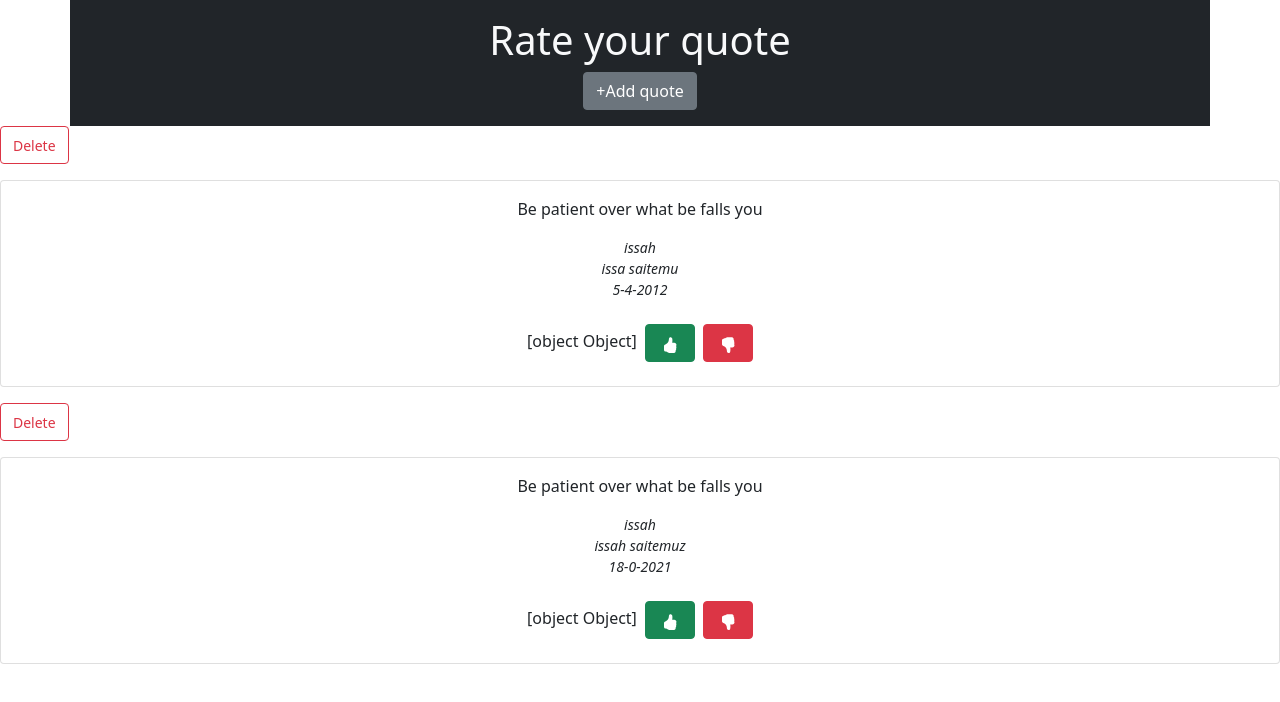
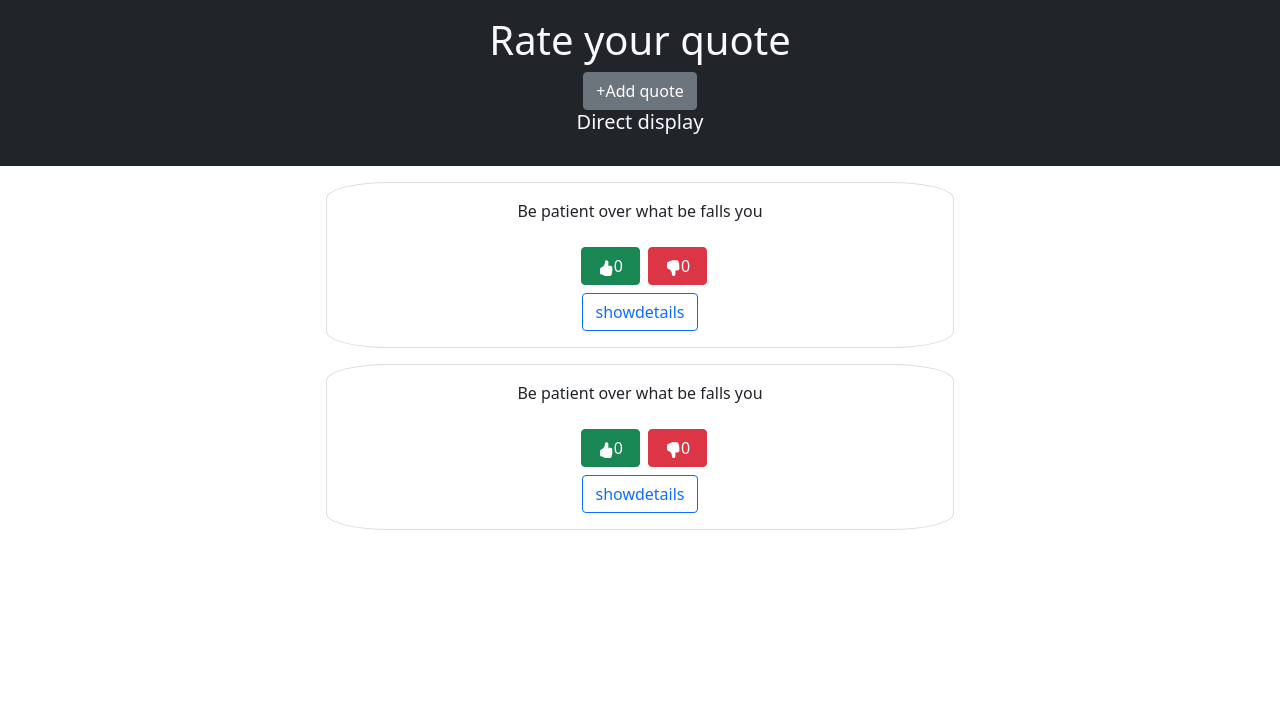
Before and after one commit to lelemoyog/core-IPs-1, an Angular app: page / in a window 1280 px wide. Shown: the top 702 px of the page. Built offline with nearby package versions, Linux system fonts and the light colour scheme.

Commit message:
added upvote and downvote counter

```diff
--- a/src/app/filterdate.pipe.ts
+++ b/src/app/filterdate.pipe.ts
@@ -5,14 +5,24 @@ import { Pipe, PipeTransform } from '@angular/core';
 })
 export class FilterdatePipe implements PipeTransform {
 
-  transform(value: any): any {
-    let fullyear = value.getFullYear();
-    let month = value.getMonth();
-    let day = value.getDate()
+ transform(value: any): any {
+    let today:Date = new Date(); //get current date and time
+    let todayWithNoTime:any = new Date(today.getFullYear(), today.getMonth(), today.getDate())
+    var dateDifference = Math.abs(value - todayWithNoTime) //returns value in miliseconds
+    const secondsInDay = 86400; //60 seconds * 60 minutes in an hour * 24 hours in a day
+    var dateDifferenceSeconds = dateDifference*0.001; //converts miliseconds to seconds
+    var dateCounter = dateDifferenceSeconds/secondsInDay;
+    var calc = "days"
+    var calc2 =" years"
+    var calc3 =" Hours"
 
-
-    let readablef = day + '-'+ month + '-' + fullyear
-    return readablef;
+    if (dateCounter >= 1000 ){
+      return Math.round(dateCounter/365) + calc2;
+    }else if(dateCounter < 1){
+        return Math.round(dateCounter*(24/86400)) + calc3;
+    } else{
+      return (dateCounter + calc);
+    }
   }
 
 }
--- a/src/app/quote-form/quote-form.component.html
+++ b/src/app/quote-form/quote-form.component.html
@@ -2,22 +2,22 @@
 <form (ngSubmit)="collectinfo()" #quoteForm='ngForm' id="quoteform" [hidden]="isdisplay" >
     <div class="form-group">
       <label for="">Qoute</label>
-      <textarea class="form-control" [(ngModel)]='newQuote.postedquote' name="postedquote" id="" rows="3"></textarea>
+      <textarea class="form-control" [(ngModel)]='newQuote.postedquote' [(ngModel)]='postedquote' name="postedquote" id="" rows="3"></textarea>
     </div>
     <div class="form-group">
       <label for="">Author</label>
-      <input type="text" class="form-control" [(ngModel)]='newQuote.author' name="author" id="" aria-describedby="helpId" placeholder="">
+      <input type="text" class="form-control" [(ngModel)]='newQuote.author' [(ngModel)]='author' name="author" id="" aria-describedby="helpId" placeholder="">
     </div>
      <div class="form-group">
       <label for="">what is your name?</label>
-      <input type="text" class="form-control" [(ngModel)]='newQuote.name' name="name" id="" aria-describedby="helpId" placeholder="">
+      <input type="text" class="form-control" [(ngModel)]='newQuote.name ' [(ngModel)]='name'  name="name" id="" aria-describedby="helpId" placeholder="">
     </div>
 
-    <button type="submit" class="btn btn-secondary"><small>+Add</small></button>
+    <button type="submit" class="btn btn-secondary m-2"><small>+Add</small></button>
 </form>
-<!-- <div>
-  <h5>display</h5>
+<div>
+  <h5>Direct display</h5>
   <p>{{postedquote}}</p>
   <p>{{author}}</p>
   <P>{{name}}</P>
-</div> -->
+</div>
--- a/src/app/quote-form/quote-form.component.ts
+++ b/src/app/quote-form/quote-form.component.ts
@@ -7,7 +7,7 @@ import {Quote} from '../quote';
   styleUrls: ['./quote-form.component.css']
 })
 export class QuoteFormComponent implements OnInit {
-  [x: string]: any;
+
   id:number;
   postedquote:string;
   author:string;
--- a/src/app/quote/quote.component.css
+++ b/src/app/quote/quote.component.css
@@ -0,0 +1,8 @@
+.container{
+    width: 100%;
+}
+.quote{
+    width: 70%;
+    margin: auto;
+    border-radius: 10%;
+}
--- a/src/app/quote/quote.component.html
+++ b/src/app/quote/quote.component.html
@@ -1,16 +1,18 @@
-<div class="container bg-dark text-light text-center p-3">
+<div class=" bg-dark text-light text-center p-3">
   <h1>Rate your quote</h1>
   <app-quote-form (addQuote)="addNewQuote($event)"></app-quote-form>
 </div>
-<div *ngFor="let qoute of quotes;let i = index">
-    <button type="button" (click)="deletequote(i)" class="btn btn-outline-danger"><small>Delete</small></button>
-    <div class="card mb-3 mt-3 p-3  text-center text-dark " >
+<div *ngFor="let qoute of quotes;let i = index" class="quote">
+
+    <div class="card mb-3 mt-3 p-3  text-center text-dark quote" >
         <p>{{qoute.postedquote}}</p>
-        <small>
-            <em>{{qoute.author}}<br><p>{{qoute.name}}<br>
-            {{qoute.posteddate | filterdate}}</p></em>
+        <app-vote></app-vote><small><button class="btn btn-outline-primary" (click)="showform(i)" type="submit">showdetails</button></small>
+        <small [hidden]="isdisplay" >
+            <em>Author: {{qoute.author}}<br><p>Name: {{qoute.name}}<br>
+            Online for {{qoute.posteddate | filterdate}}</p></em>
+            <button type="button" (click)="deletequote(i)" class="btn btn-outline-danger"><small>Delete</small></button>
         </small>
-        <app-vote></app-vote>
+
 
     </div>
 </div>
--- a/src/app/quote/quote.component.ts
+++ b/src/app/quote/quote.component.ts
@@ -21,6 +21,10 @@ export class QuoteComponent implements OnInit {
   deletequote(index:number){
     this.quotes.splice(index,1)
   }
+  isdisplay=true;
+  showform(index:number){
+    this.isdisplay=!this.isdisplay
+  }
   constructor() { }
 
   ngOnInit(): void {
--- a/src/app/vote/vote.component.html
+++ b/src/app/vote/vote.component.html
@@ -1,8 +1,8 @@
-<span id="clickme" >{{counnt}}</span >
 
-<button type="button" class="btn btn-success px-3 m-2 " onclick="resethtmlcontent()"><svg xmlns="http://www.w3.org/2000/svg" width="16" height="16" fill="currentColor" class="bi bi-hand-thumbs-up-fill" viewBox="0 0 16 16">
+
+<button type="button" class="btn btn-success px-3 m-2 " (click)="counter()"><svg xmlns="http://www.w3.org/2000/svg" width="16" height="16" fill="currentColor" class="bi bi-hand-thumbs-up-fill" viewBox="0 0 16 16">
   <path d="M6.956 1.745C7.021.81 7.908.087 8.864.325l.261.066c.463.116.874.456 1.012.965.22.816.533 2.511.062 4.51a9.84 9.84 0 0 1 .443-.051c.713-.065 1.669-.072 2.516.21.518.173.994.681 1.2 1.273.184.532.16 1.162-.234 1.733.058.119.103.242.138.363.077.27.113.567.113.856 0 .289-.036.586-.113.856-.039.135-.09.273-.16.404.169.387.107.819-.003 1.148a3.163 3.163 0 0 1-.488.901c.054.152.076.312.076.465 0 .305-.089.625-.253.912C13.1 15.522 12.437 16 11.5 16H8c-.605 0-1.07-.081-1.466-.218a4.82 4.82 0 0 1-.97-.484l-.048-.03c-.504-.307-.999-.609-2.068-.722C2.682 14.464 2 13.846 2 13V9c0-.85.685-1.432 1.357-1.615.849-.232 1.574-.787 2.132-1.41.56-.627.914-1.28 1.039-1.639.199-.575.356-1.539.428-2.59z"/>
-</svg></button>
-<button type="button" class="btn btn-danger px-3 "><svg xmlns="http://www.w3.org/2000/svg" width="16" height="16" fill="currentColor" class="bi bi-hand-thumbs-down-fill" viewBox="0 0 16 16">
+</svg>{{count}}</button>
+<button type="button" class="btn btn-danger px-3 "(click)="counter2()" ><svg xmlns="http://www.w3.org/2000/svg" width="16" height="16" fill="currentColor" class="bi bi-hand-thumbs-down-fill" viewBox="0 0 16 16">
   <path d="M6.956 14.534c.065.936.952 1.659 1.908 1.42l.261-.065a1.378 1.378 0 0 0 1.012-.965c.22-.816.533-2.512.062-4.51.136.02.285.037.443.051.713.065 1.669.071 2.516-.211.518-.173.994-.68 1.2-1.272a1.896 1.896 0 0 0-.234-1.734c.058-.118.103-.242.138-.362.077-.27.113-.568.113-.856 0-.29-.036-.586-.113-.857a2.094 2.094 0 0 0-.16-.403c.169-.387.107-.82-.003-1.149a3.162 3.162 0 0 0-.488-.9c.054-.153.076-.313.076-.465a1.86 1.86 0 0 0-.253-.912C13.1.757 12.437.28 11.5.28H8c-.605 0-1.07.08-1.466.217a4.823 4.823 0 0 0-.97.485l-.048.029c-.504.308-.999.61-2.068.723C2.682 1.815 2 2.434 2 3.279v4c0 .851.685 1.433 1.357 1.616.849.232 1.574.787 2.132 1.41.56.626.914 1.28 1.039 1.638.199.575.356 1.54.428 2.591z"/>
-</svg></button>
+</svg>{{countdownvote}}</button>
--- a/src/app/vote/vote.component.ts
+++ b/src/app/vote/vote.component.ts
@@ -1,3 +1,4 @@
+import { ThisReceiver } from '@angular/compiler';
 import { Component, OnInit,Input, Output, EventEmitter} from '@angular/core';
 import {Quote} from '../quote';
 
@@ -7,14 +8,17 @@ import {Quote} from '../quote';
   styleUrls: ['./vote.component.css']
 })
 export class VoteComponent implements OnInit {
- add= function(counter){
-   counter = 0;
-   return function( counter){
-     counter +=1;
-      return counter
-   }();
+
+count=0;
+countdownvote=0
+
+counter(){
+this.count++
+
 }
-counnt =this
+counter2(){
+this.countdownvote++
+}
 
   constructor() { }
 
```
